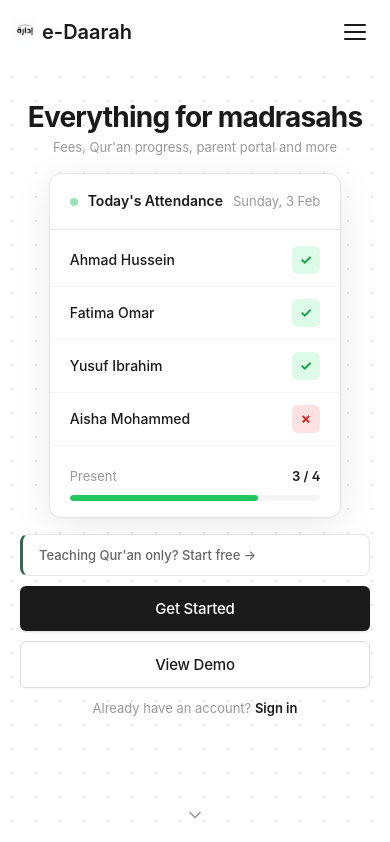
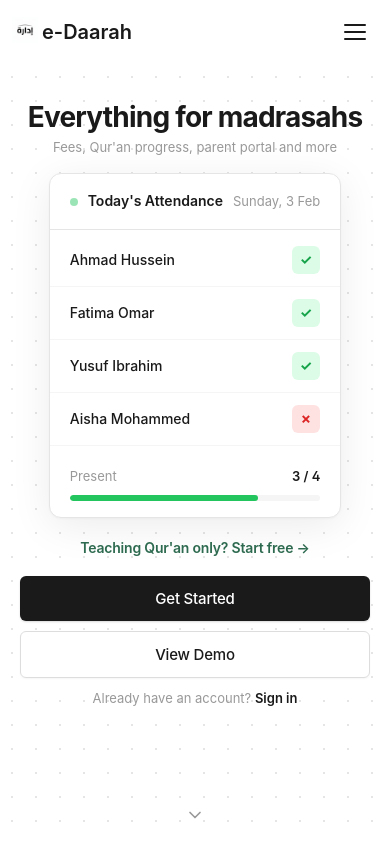
Before and after one commit to aoalaka/e-daarah, a React (Vite) app in the folder frontend/: page / in a window 390 px wide. Shown: the top 842 px of the page. Built offline with nearby package versions, Linux system fonts and the light colour scheme; no server answers.

Commit message:
ui: simplify Qur'an link to plain text — accent color, 14px, semibold
Co-Authored-By: Claude Opus 4.6 <noreply@anthropic.com>

```diff
--- a/frontend/src/pages/Landing.css
+++ b/frontend/src/pages/Landing.css
@@ -1846,25 +1846,17 @@
 
   .hero-quran-link {
     order: 3;
-    margin-top: 0;
-    margin-bottom: 10px;
-    width: 100%;
-    max-width: 360px;
+    margin-top: 2px;
+    margin-bottom: 16px;
   }
 
   .hero-quran-link a {
-    display: flex;
-    align-items: center;
-    justify-content: space-between;
-    width: 100%;
-    font-size: 13px;
-    padding: 10px 16px;
-    border: 1px solid var(--light);
-    border-left: 3px solid var(--accent);
-    border-radius: 8px;
-    font-weight: 500;
-    color: var(--gray);
-    background: var(--white);
+    font-size: 14px;
+    padding: 0;
+    border: none;
+    font-weight: 600;
+    color: var(--accent);
+    letter-spacing: -0.2px;
   }
 
   .hero-actions {
```
